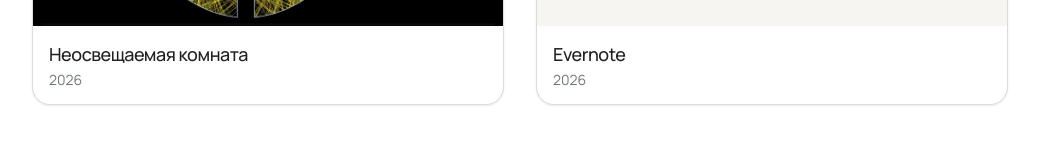
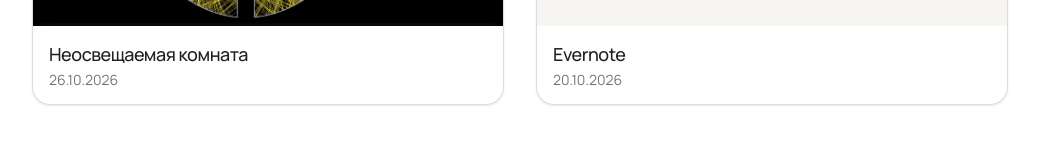
Before and after one commit to Shershula1/portfolio, a Next.js app: page / in a window 1280 px wide. Shown: the part 624-784 px from the top of the page, without its empty margins (120-1159 px from the left). Built offline with nearby package versions, Linux system fonts and the light colour scheme.

Commit message:
Show the project dates on the portfolio cards.
The room card is dated 26.10.2026 and Evernote is dated 20.10.2026.

Co-authored-by: retivykhdanya <retivykhdanya@gmail.com>

```diff
--- a/src/app/room/page.tsx
+++ b/src/app/room/page.tsx
@@ -21,8 +21,8 @@ export default function RoomPage() {
             <ArrowLeft className="size-4" />
             Портфолио
           </Link>
-          <time dateTime="2026" className="text-sm text-muted-foreground">
-            2026
+          <time dateTime="2026-10-26" className="text-sm text-muted-foreground">
+            26.10.2026
           </time>
         </div>
       </header>
--- a/src/components/portfolio-home.tsx
+++ b/src/components/portfolio-home.tsx
@@ -89,7 +89,7 @@ export function PortfolioHome() {
                   </span>
                   <span className="block px-4 py-3.5">
                     <span className="block text-lg font-medium tracking-tight text-[#202124]">{project.title}</span>
-                    <time dateTime={project.date} className="mt-0.5 block text-sm text-[#70757a]">
+                    <time dateTime={project.dateTime} className="mt-0.5 block text-sm text-[#70757a]">
                       {project.date}
                     </time>
                   </span>
--- a/src/data/projects.ts
+++ b/src/data/projects.ts
@@ -3,6 +3,7 @@ export type Project = {
   href: string;
   title: string;
   date: string;
+  dateTime: string;
   image: string;
   imageWidth: number;
   imageHeight: number;
@@ -16,7 +17,8 @@ export const projects: Project[] = [
     slug: "room",
     href: "https://cartoons-ones-missed-village.trycloudflare.com/",
     title: "Неосвещаемая комната",
-    date: "2026",
+    date: "26.10.2026",
+    dateTime: "2026-10-26",
     image: "/projects/room.webp",
     imageWidth: 960,
     imageHeight: 746,
@@ -28,7 +30,8 @@ export const projects: Project[] = [
     slug: "evernote",
     href: "/evernote",
     title: "Evernote",
-    date: "2026",
+    date: "20.10.2026",
+    dateTime: "2026-10-20",
     image: "/projects/evernote.webp",
     imageWidth: 960,
     imageHeight: 566,
```
